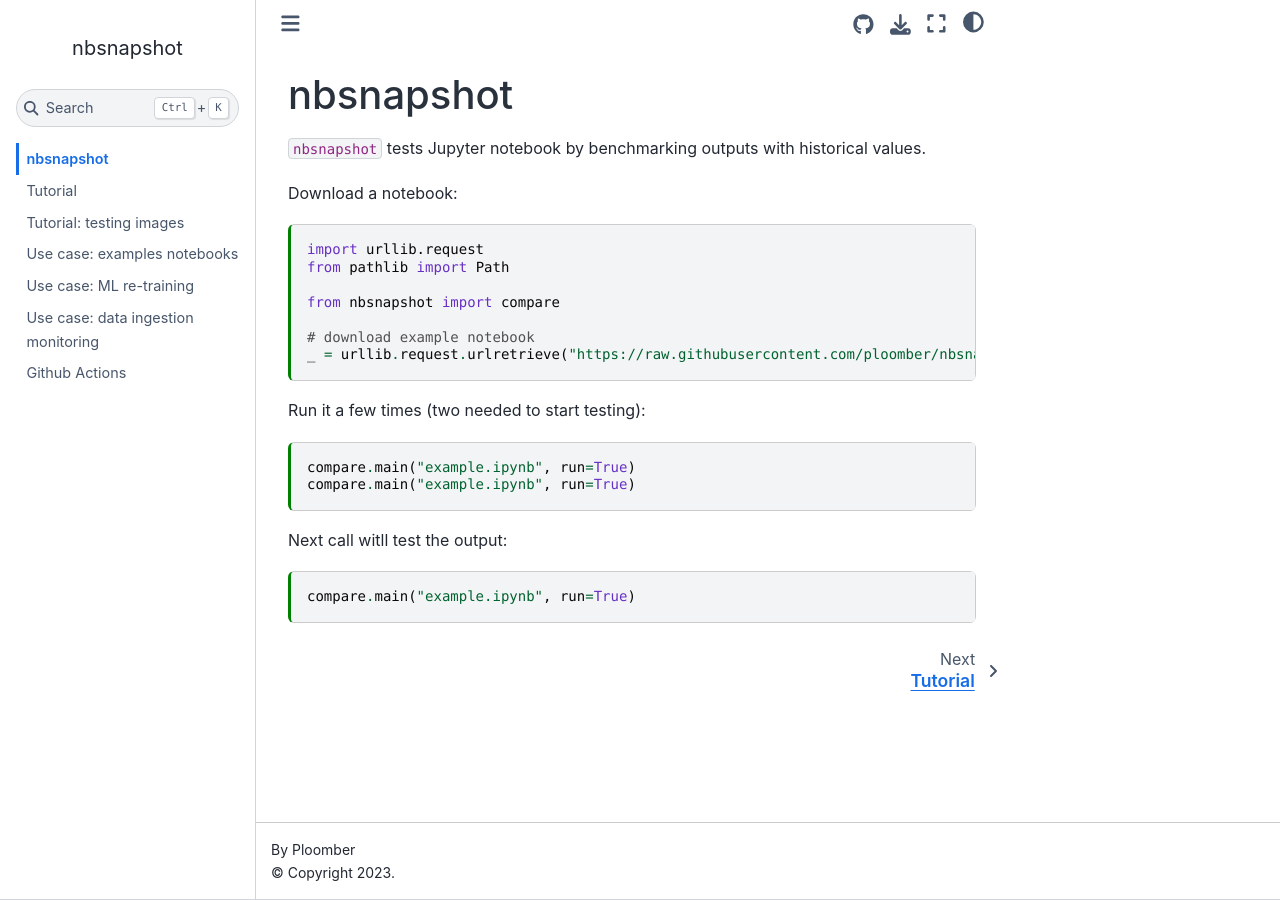
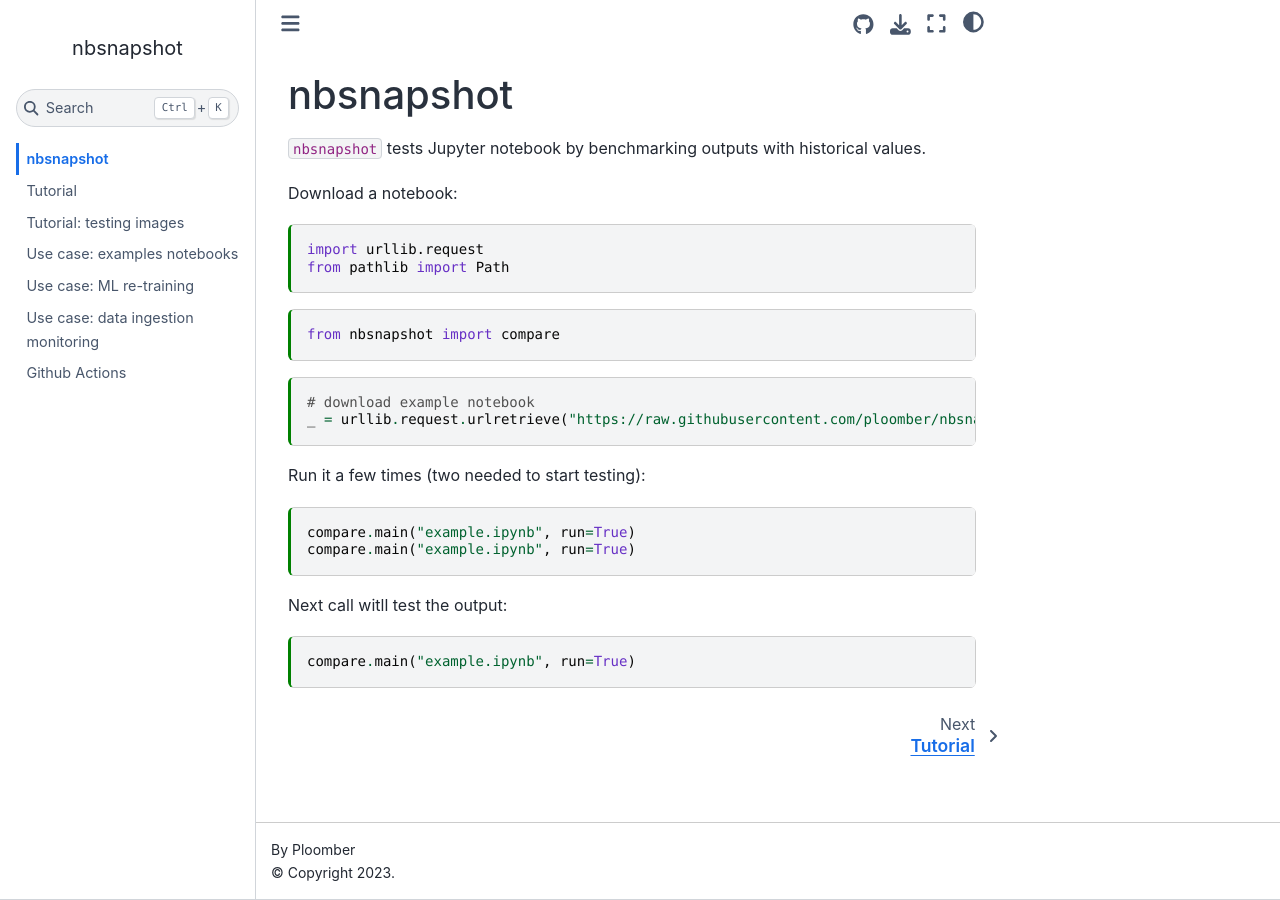
Before and after one commit to ploomber/nbsnapshot, a Jupyter Book: the page built from doc/intro.md, in a window 1280 px wide. Built offline with Jupyter Book 1.0.4 settings and Sphinx 7.4.7 and the Sphinx Book theme 1.1.4, drawn with Linux system fonts in a browser that asks for light colours.

Commit message:
splitting cell

````diff
--- a/doc/intro.md
+++ b/doc/intro.md
@@ -34,12 +34,18 @@
 ```{code-cell} ipython3
 import urllib.request
 from pathlib import Path
+```
 
+
+```{code-cell} ipython3
 from nbsnapshot import compare
+```
 
+```{code-cell} ipython3
 # download example notebook
 _ = urllib.request.urlretrieve("https://raw.githubusercontent.com/ploomber/nbsnapshot/main/examples/normal.ipynb", "example.ipynb")
 ```
+
 
 Run it a few times (two needed to start testing):
 
````
